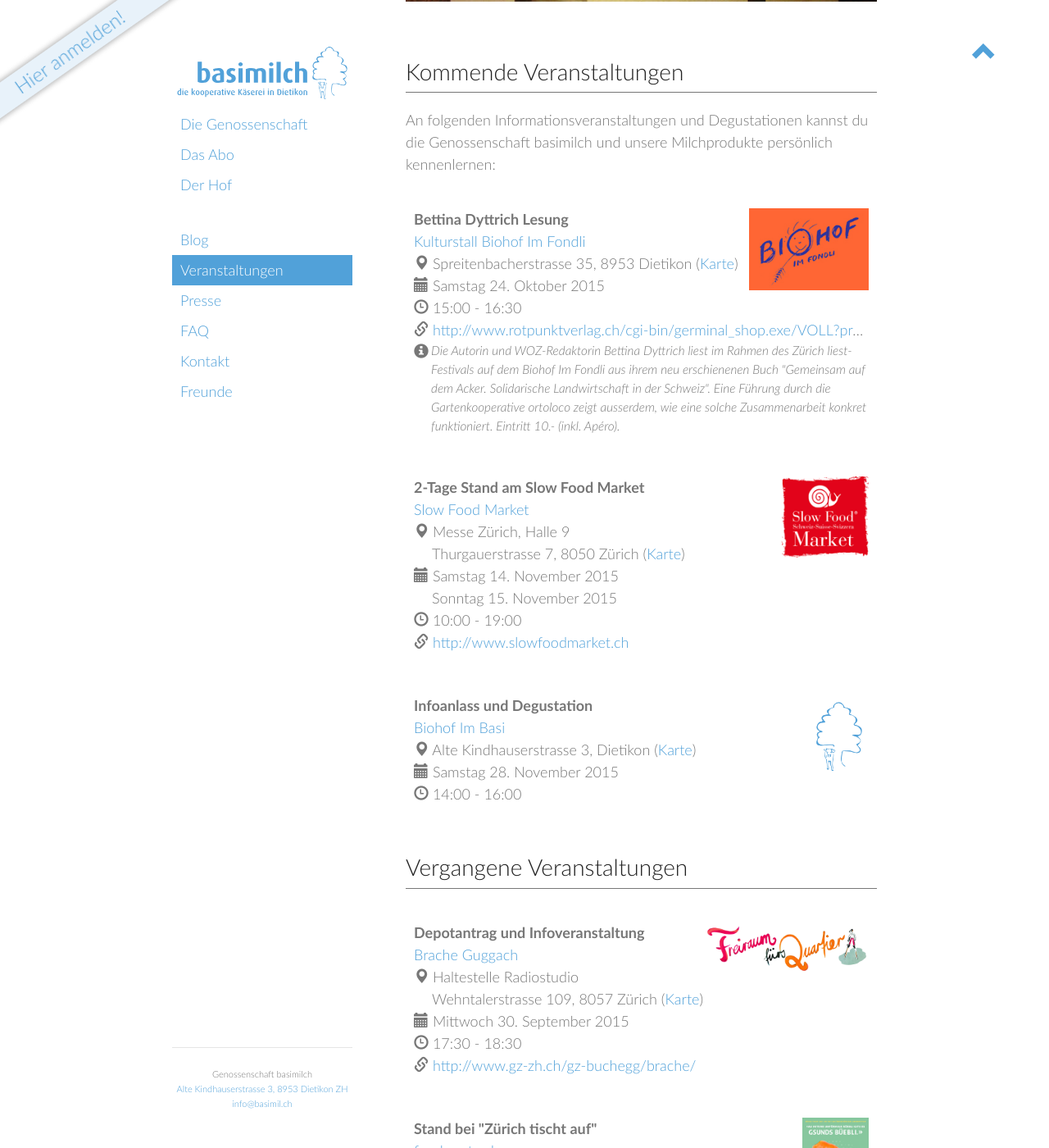
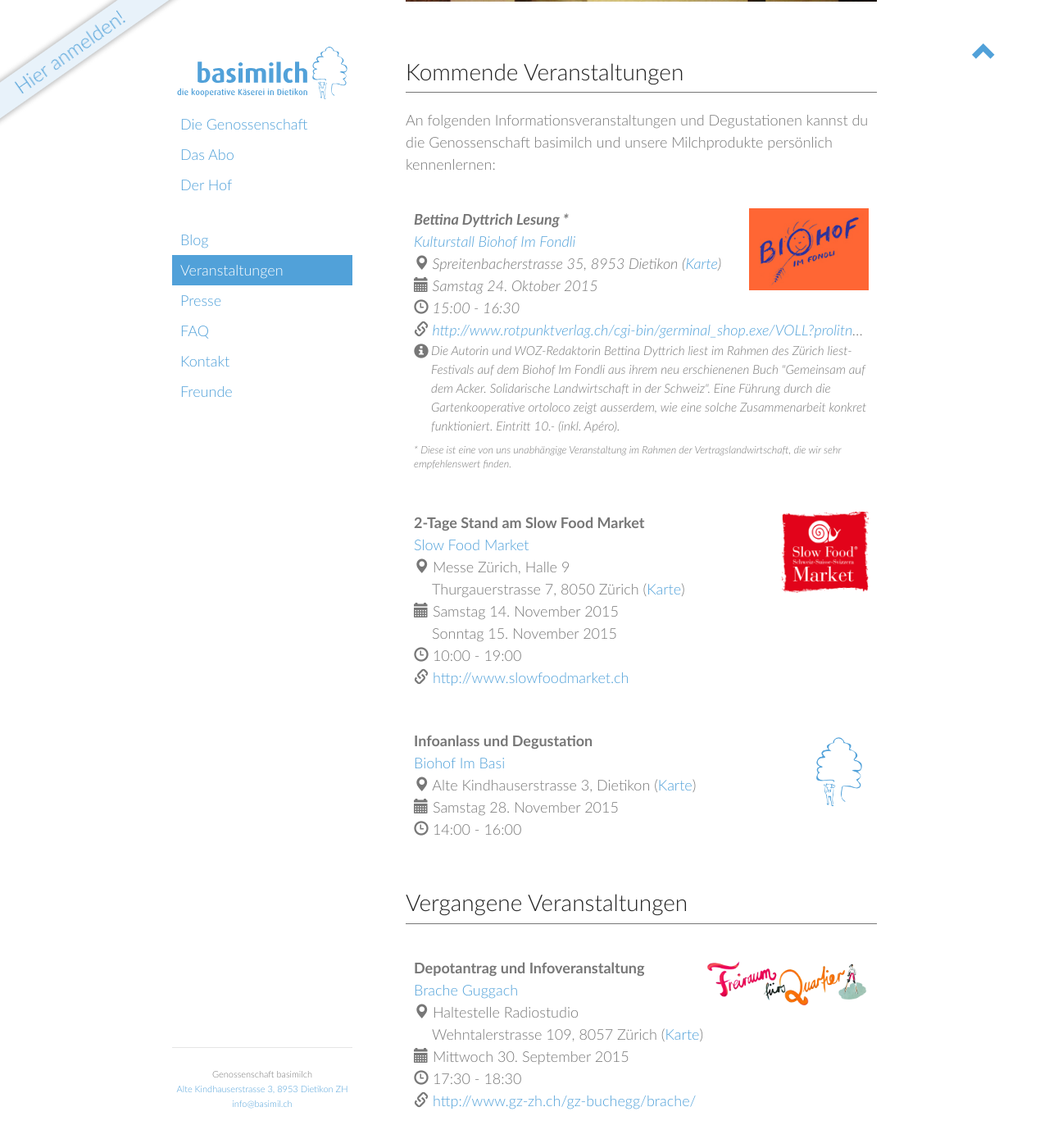
Before and after one commit to vryser/basimilch.github.io, a Jekyll site: the page built from pages/040-veranstaltungen.md, in a window 1280 px wide and 1400 px high, scrolled down 397 px. Shown: the whole window at 82% size. Built offline with Jekyll 4.4.1, drawn with Linux system fonts in a browser that asks for light colours.

Commit message:
new: flag external events and add footnote explanation

```diff
--- a/_includes/event-list.html
+++ b/_includes/event-list.html
@@ -18,7 +18,7 @@
     {% if site.time < event.end %}{% continue %}{% endif %}
   {% endif %}
   {% assign events_found = true %}
-  <div id="{% include event_id event=event %}" class="event-item {{event_class}} event-{{event.title | slugify}}" {% include event_dates_attrs event=event %} >
+  <div id="{% include event_id event=event %}" class="event-item {{event_class}} event-{{event.title | slugify}}{% if event.type == "extern" %} event-extern{% endif %}" {% include event_dates_attrs event=event %} >
     {% if event.image %}
       <img class="event-image" src="/images/{{event.image}}" alt="Image for {{event.title | xml_escape}}">
     {% endif %}
--- a/css/custom.scss
+++ b/css/custom.scss
@@ -13,6 +13,7 @@ $glyphicon-download-alt:  "\e025";
 $glyphicon-share-alt:     "\e095";
 
 $text_color: #222;
+$text_color_body: #777;
 
 // Mixins
 
@@ -63,7 +64,7 @@ Following fonts are added from the following import:;
 body {
   padding:50px;
   font:18px/1.5 Lato, "Helvetica Neue", Helvetica, Arial, sans-serif;
-  color:#777;
+  color: $text_color_body;
   font-weight:300;
   &.modal-open {
       position: fixed;
@@ -100,7 +101,7 @@ h3, h4, h5, h6 {
 h1 {
   padding-top: 15px;
   padding-bottom: 10px;
-  border-bottom: 1px solid #777;
+  border-bottom: 1px solid $text_color_body;
 }
 h2 {
   font-size: 24px;
@@ -134,7 +135,7 @@ h1,h2,h3,h4,h5,h6 {
 }
 h1 {
   padding-bottom: 10px;
-  border-bottom: 1px solid #777;
+  border-bottom: 1px solid $text_color_body;
 }
 h2 {
   font-size: 22px;
@@ -214,7 +215,7 @@ a.active img,
 
 a small {
   font-size:11px;
-  color:#777;
+  color: $text_color_body;
   margin-top:-0.6em;
   display:block;
 }
@@ -669,6 +670,22 @@ body .banner-label {
 // Events
 
 .event-item {
+  &.event-extern {
+    font-style: italic;
+    & .event-title:after {
+      content: " *";
+    }
+    &:after {
+      padding {
+        top: 20px;
+      }
+      font-size: 0.7em;
+      line-height: 1.3;
+      display: block;
+      margin-top: 10px;
+      content: "* Diese ist eine von uns unabhängige Veranstaltung im Rahmen der Vertragslandwirtschaft, die wir sehr empfehlenswert finden.";
+    }
+  }
   margin: 30px 0;
   padding: 10px;
   &:hover {
@@ -710,7 +727,6 @@ body .banner-label {
       padding-left: 21px;
       margin-top: -27px;
       font-size: 0.85em;
-      font-style: italic;
     }
   }
 }
```
